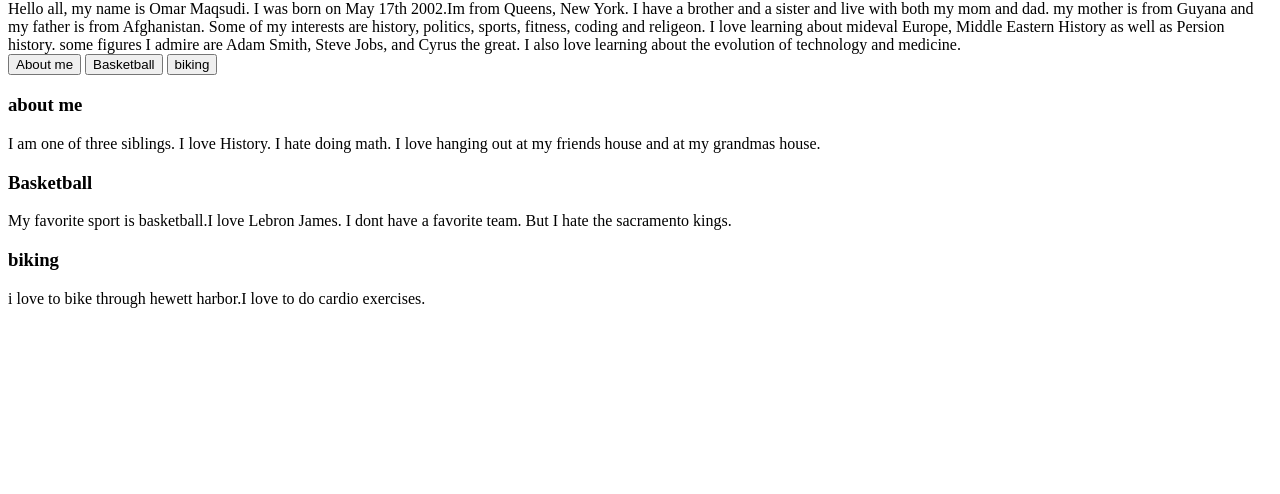
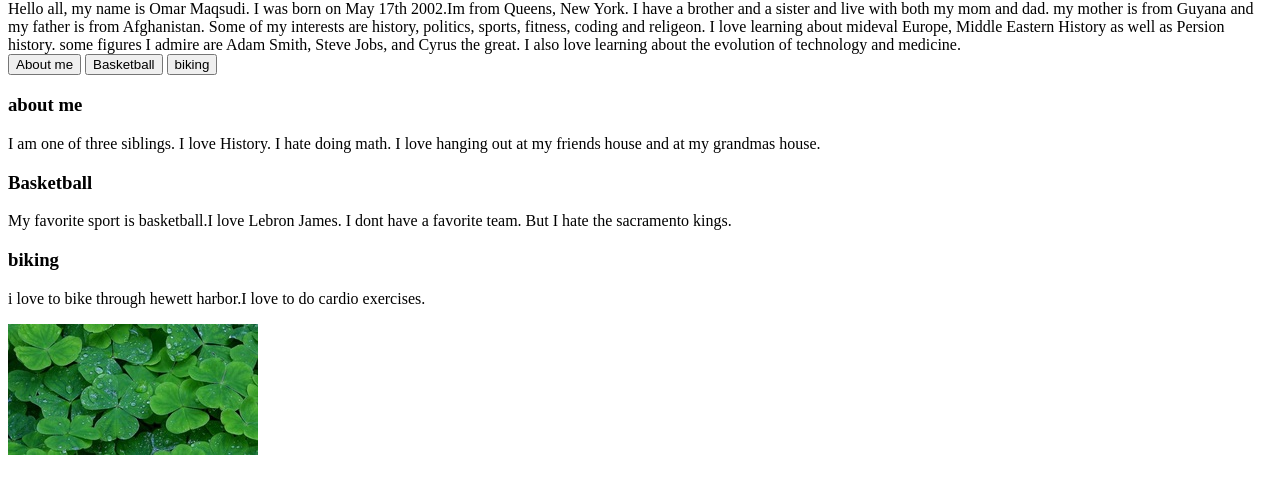
Before and after one commit to omarmaqsudi/theChallenge, a plain HTML site: page Index.html in a window 1280 px wide. Shown: the part 66-560 px from the top of the page. Drawn offline with Linux system fonts and the light colour scheme.

Commit message:
added a picture

```diff
--- a/Index.html
+++ b/Index.html
@@ -31,3 +31,5 @@
     <h3>biking</h3>
     <p>i love to bike through hewett harbor.I love to do cardio exercises.</p>
   </div>
+
+  <img src="green.jpg">
```
